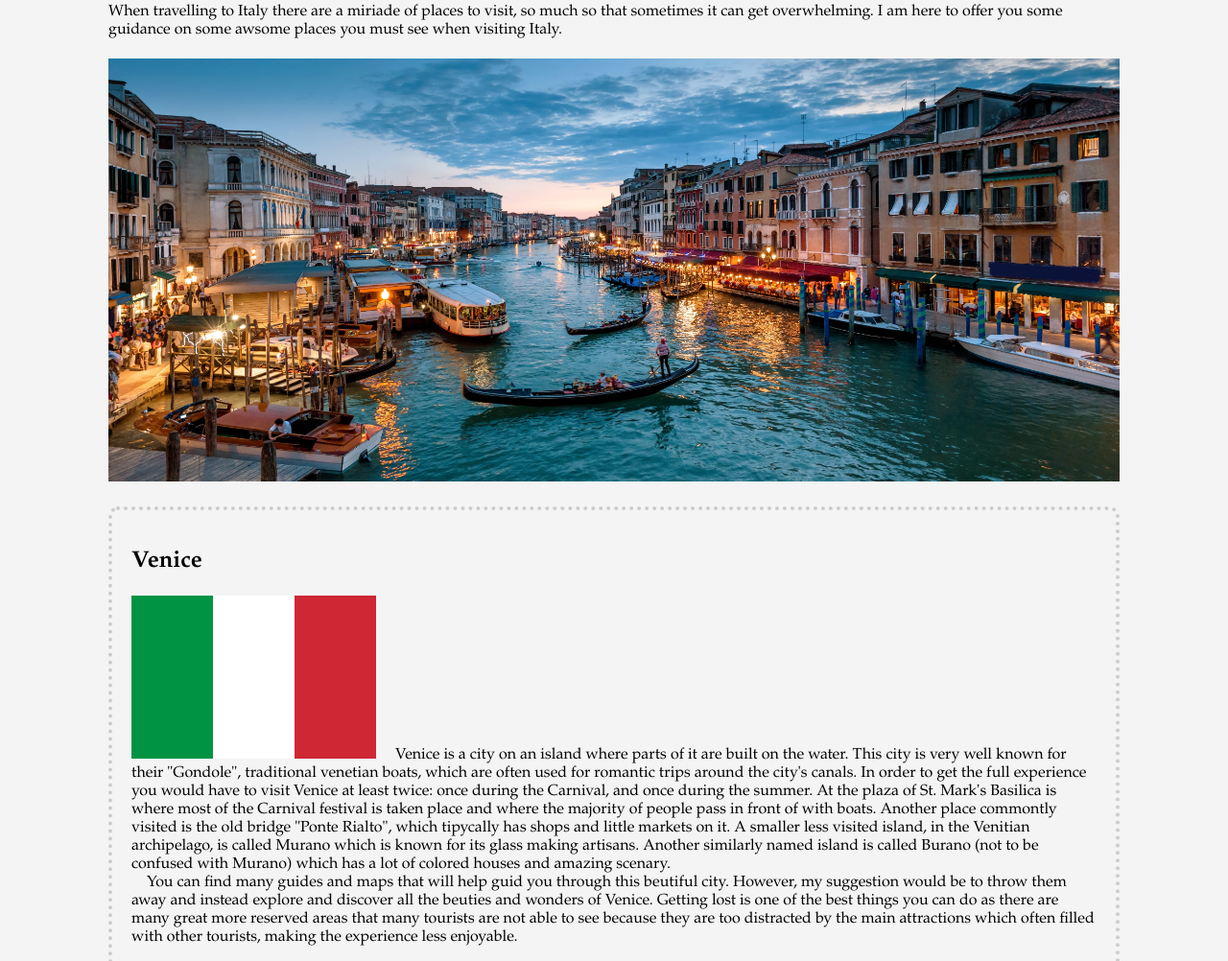
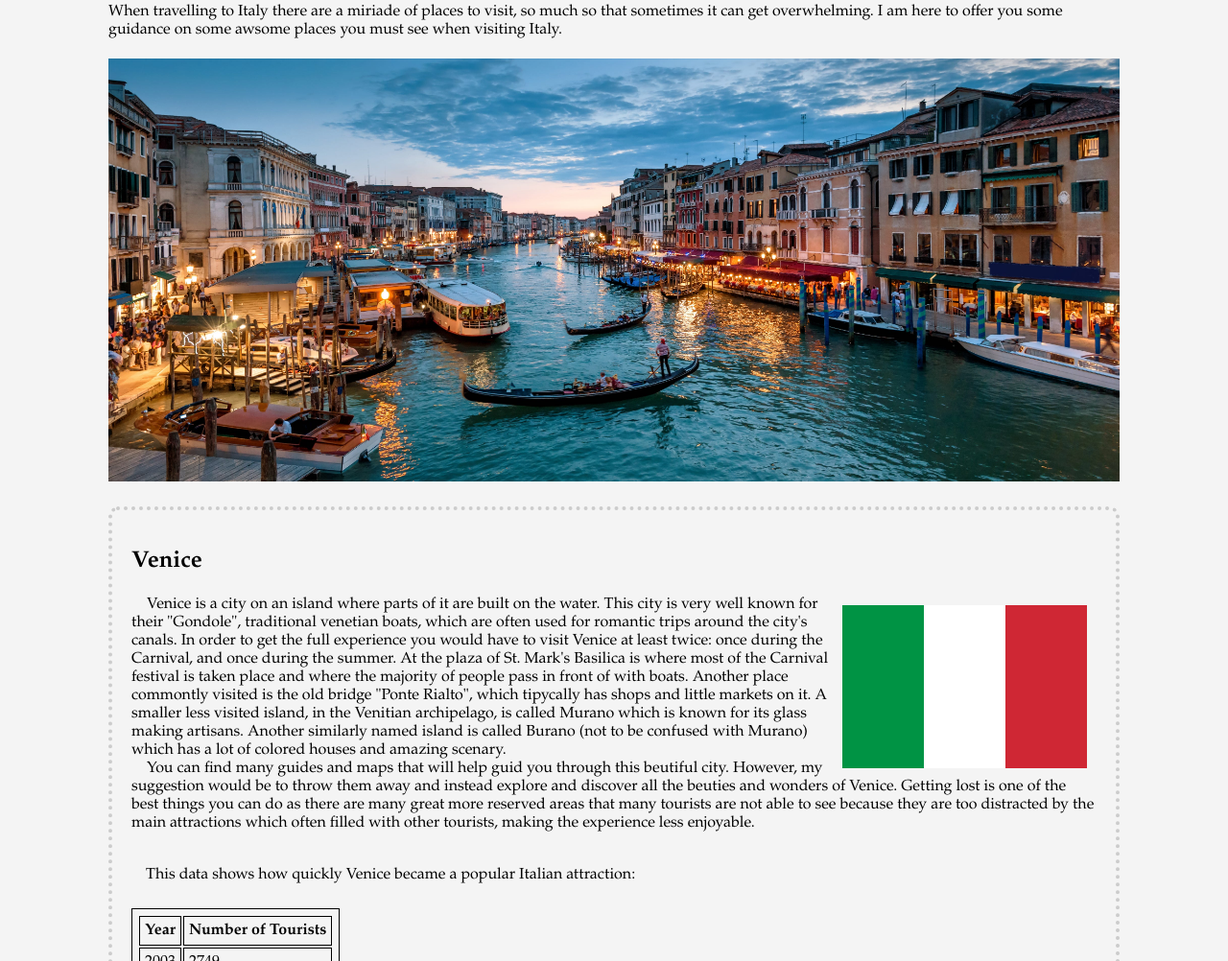
Before and after one commit to ArtyMartirosyan/myFirstWebsite, a plain HTML site: page index.html in a window 1280 px wide. Shown: the part 98-1100 px from the top of the page at 96% size. Drawn offline with Linux system fonts and the light colour scheme.

Commit message:
Added styling to new image

```diff
--- a/css/index.css
+++ b/css/index.css
@@ -35,3 +35,7 @@ table, th, td{
     width:100%;
     height:auto;
 }
+#hp{
+    float:right;
+    margin: 10px
+}
```
